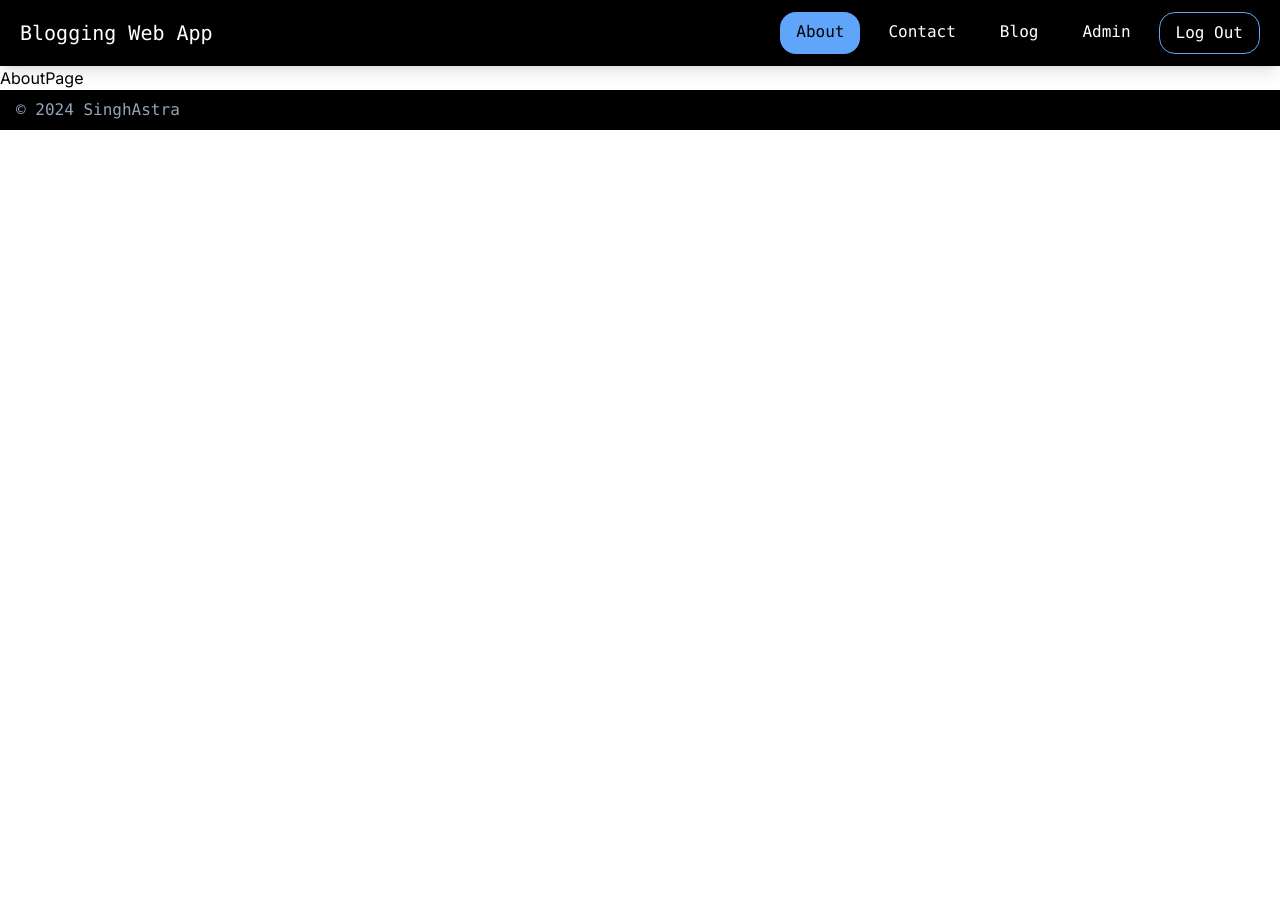
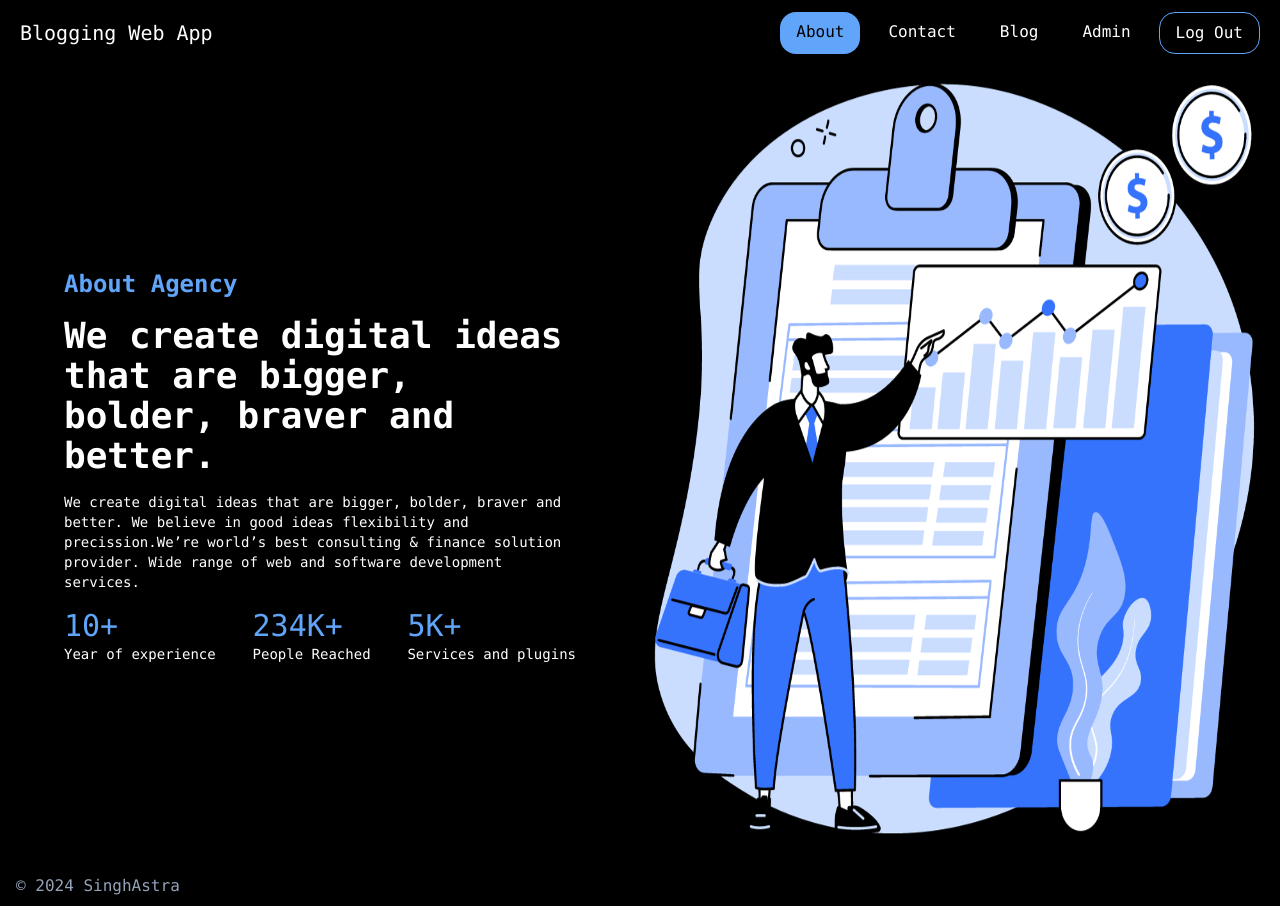
Before and after one commit to SinghAstra/Blogging-WebApp, a Next.js app: page /about in a window 1280 px wide. Before the commit the page ends 800 px from the top, so only its background shows below. Built offline with nearby package versions, Linux system fonts and the light colour scheme.

Commit message:
Layout Page UI

```diff
--- a/src/app/about/page.js
+++ b/src/app/about/page.js
@@ -1,7 +1,50 @@
+import Image from "next/image";
 import React from "react";
 
 const AboutPage = () => {
-  return <div>AboutPage</div>;
+  return (
+    <div className="flex bg-black font-mono">
+      <div className="flex-1 h-screen justify-center items-center flex">
+        <div className="flex flex-col w-4/5 gap-4">
+          <h1 className="text-blue-400 font-extrabold text-2xl">
+            About Agency
+          </h1>
+          <h1 className="text-white text-4xl font-bold">
+            We create digital ideas that are bigger, bolder, braver and better.
+          </h1>
+          <p className="text-white text-sm">
+            We create digital ideas that are bigger, bolder, braver and better.
+            We believe in good ideas flexibility and precission.We’re world’s
+            best consulting & finance solution provider. Wide range of web and
+            software development services.
+          </p>
+          <div className="flex w-full justify-between">
+            <div>
+              <h1 className="text-blue-400 text-3xl">10+</h1>
+              <p className="text-white font-extralight text-sm">
+                Year of experience
+              </p>
+            </div>
+            <div>
+              <h1 className="text-blue-400 text-3xl">234K+</h1>
+              <p className="text-white font-extralight text-sm">
+                People Reached
+              </p>
+            </div>
+            <div>
+              <h1 className="text-blue-400 text-3xl">5K+</h1>
+              <p className="text-white font-extralight text-sm">
+                Services and plugins
+              </p>
+            </div>
+          </div>
+        </div>
+      </div>
+      <div className="flex-1 h-screen relative">
+        <Image src={"/images/about.png"} alt="idea" fill />
+      </div>
+    </div>
+  );
 };
 
 export default AboutPage;
--- a/src/app/page.js
+++ b/src/app/page.js
@@ -13,7 +13,7 @@ export default function Home() {
           thoughts with the world.
         </p>
       </div>
-      <div className="flex-1  relative bg-pink-400">
+      <div className="flex-1 relative">
         <Image src={"/images/hero.gif"} alt="idea" fill />
       </div>
     </div>
```
